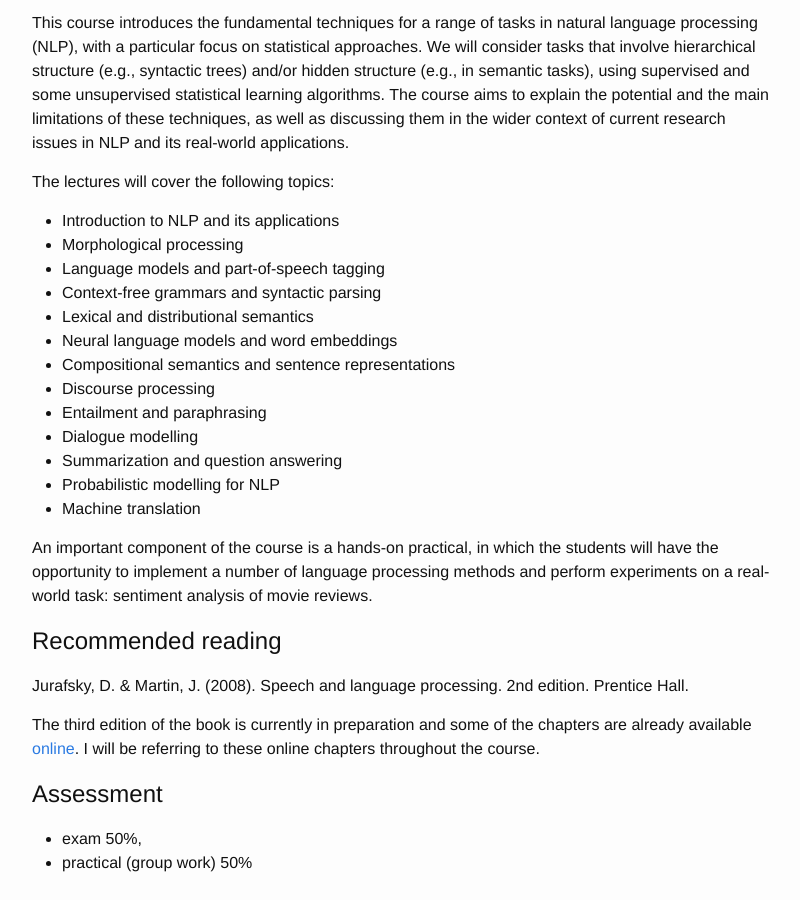
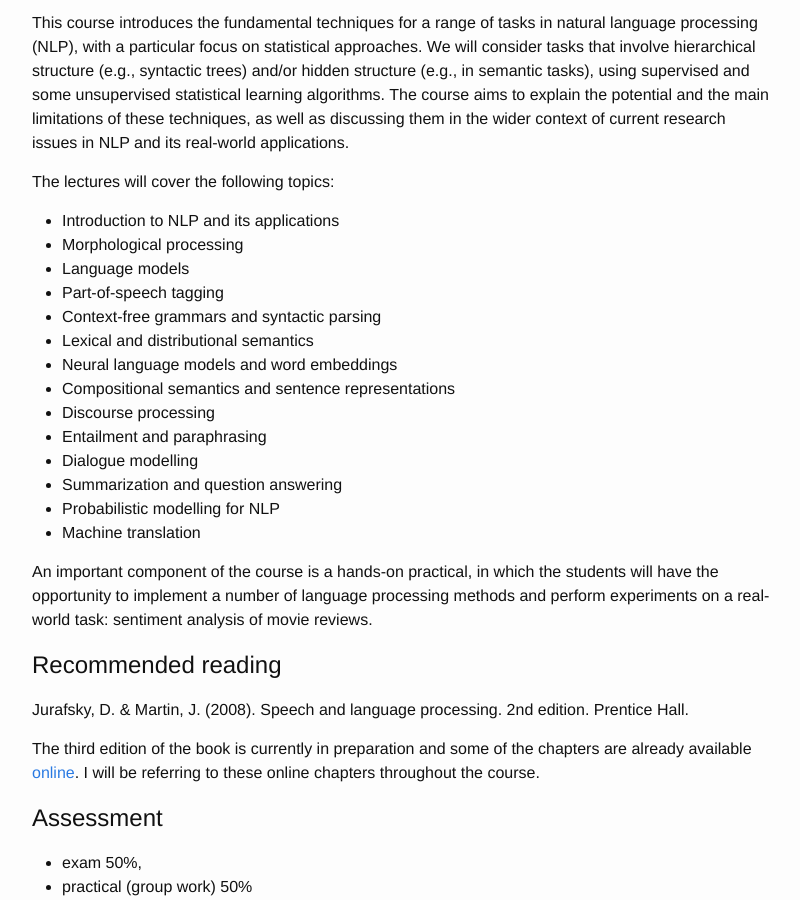
Before and after one commit to cl-illc/nlp1, a Jekyll site: the page built from index.md, in a window 1280 px wide and 900 px high, scrolled down 519 px. Shown: the whole window, without its empty margins (238-1038 px from the left). Built offline with Jekyll 4.4.1, drawn with Linux system fonts in a browser that asks for light colours.

Commit message:
Update index.md

```diff
--- a/index.md
+++ b/index.md
@@ -28,7 +28,8 @@ The lectures will cover the following topics:
 
 - Introduction to NLP and its applications
 - Morphological processing
-- Language models and part-of-speech tagging
+- Language models
+- Part-of-speech tagging
 - Context-free grammars and syntactic parsing
 - Lexical and distributional semantics
 - Neural language models and word embeddings
```
